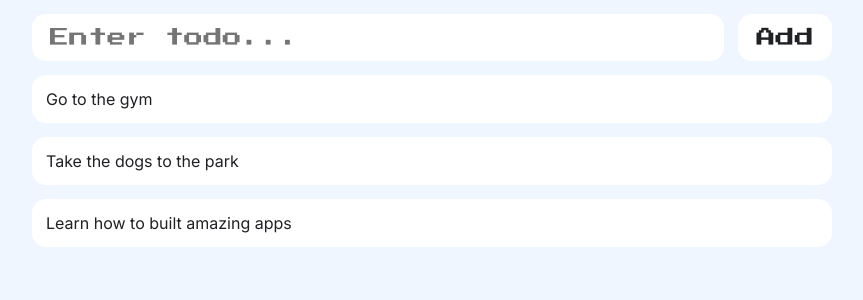
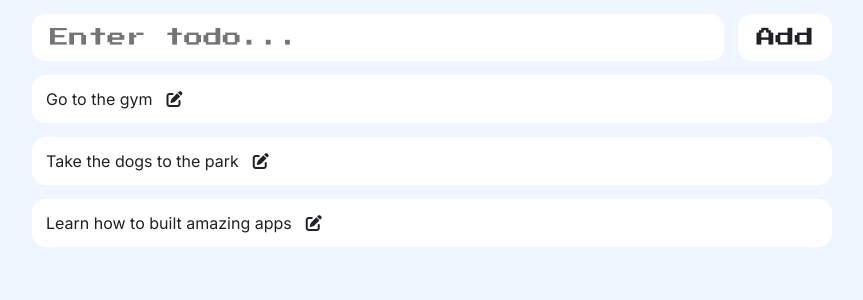
Before and after one commit to Davsan88/reactjs-todolist, a React (Vite) app: page / in a window 1280 px wide. Shown: the top 300 px of the page, without its empty margins (208-1071 px from the left). Built offline with nearby package versions, Linux system fonts and the light colour scheme.

Commit message:
Update TodoList.jsx

```diff
--- a/src/components/TodoList.jsx
+++ b/src/components/TodoList.jsx
@@ -11,7 +11,10 @@ export default function TodoList() {
     <ul className='main'>
       {todos.map((todo, todoIndex) => {
         return (
-            <li className='todoItem' key={todoIndex}>{todo}</li>
+          <li className='todoItem' key={todoIndex}>
+            {todo}
+            <i class="fa-solid fa-pen-to-square"></i>
+          </li>
         )
       })}
 
```
Lines whose indentation alone changed are shown as unchanged.
